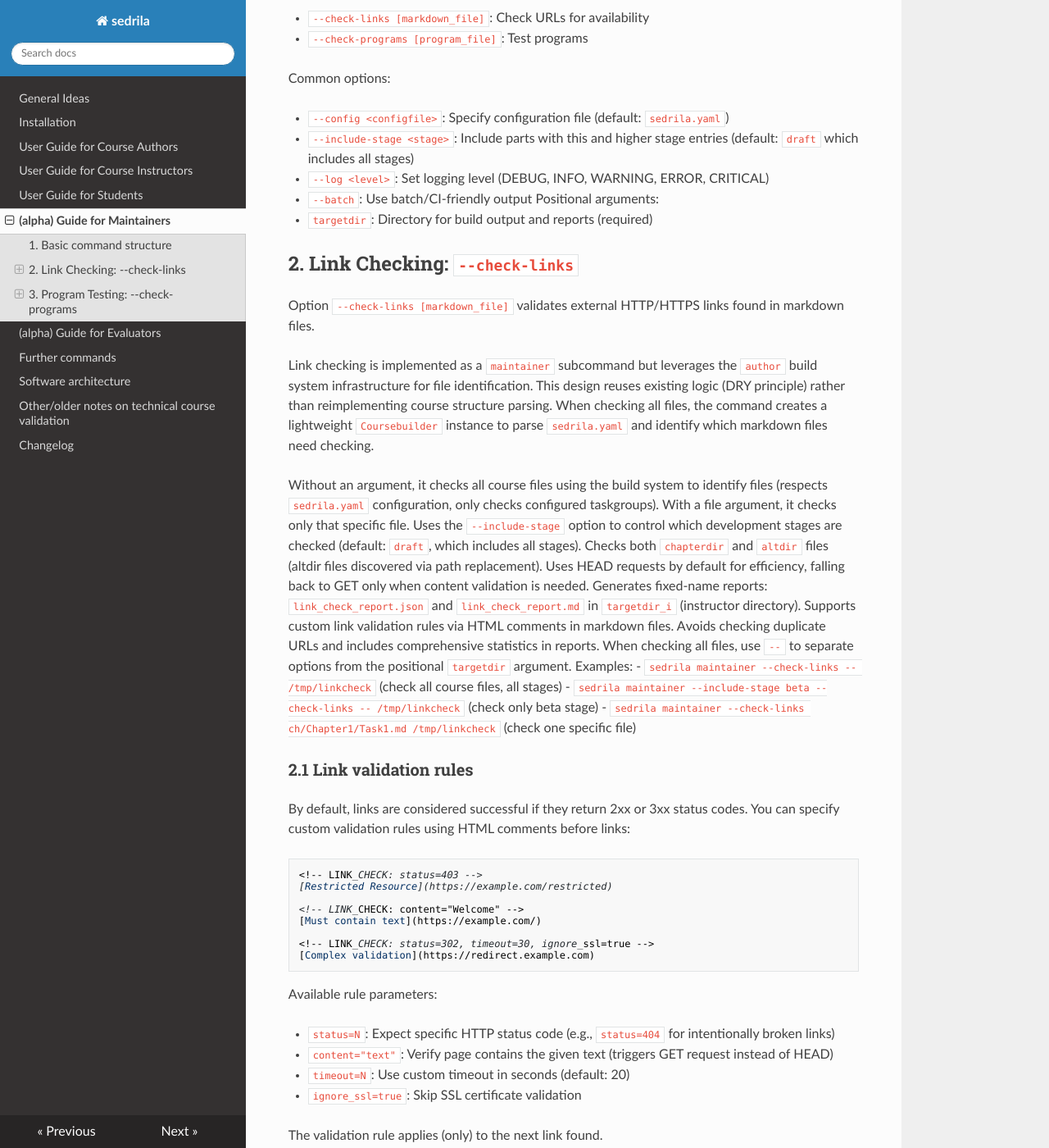
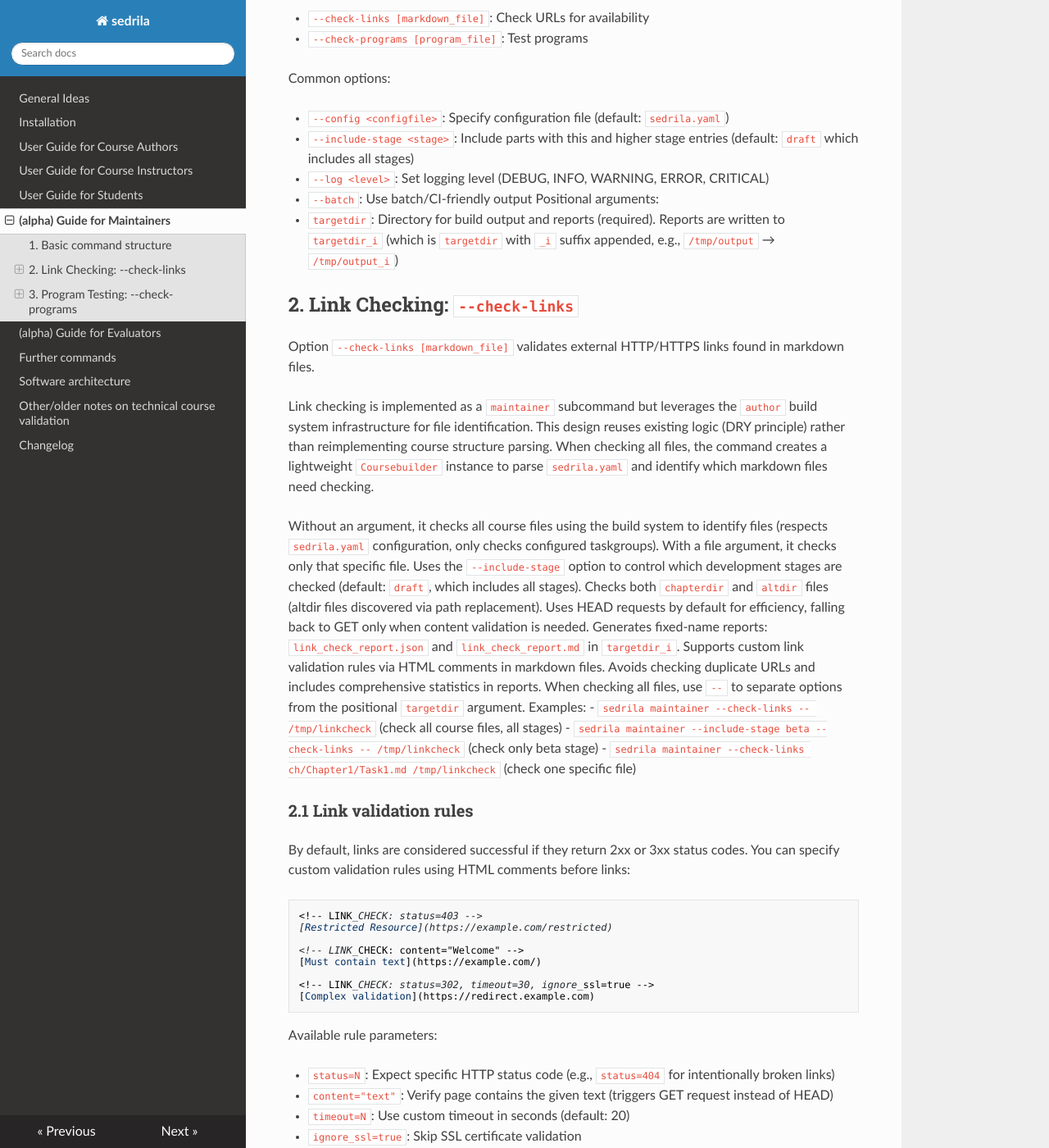
Before and after one commit to fubinf/sedrila, an MkDocs documentation site: the page built from docs/maintainers.md, in a window 1280 px wide and 1400 px high, scrolled down 733 px. Shown: the whole window at 82% size. Built offline with MkDocs 1.6.1, drawn with Linux system fonts in a browser that asks for light colours; nearby versions of some CDN libraries; some of the changed text lies outside the part shown.

Commit message:
fix: #30, Further explanation of targetdir_i

```diff
--- a/docs/maintainers.md
+++ b/docs/maintainers.md
@@ -34,7 +34,7 @@ Common options:
 - `--log <level>`: Set logging level (DEBUG, INFO, WARNING, ERROR, CRITICAL)
 - `--batch`: Use batch/CI-friendly output
 Positional arguments:
-- `targetdir`: Directory for build output and reports (required)
+- `targetdir`: Directory for build output and reports (required). Reports are written to `targetdir_i` (which is `targetdir` with `_i` suffix appended, e.g., `/tmp/output` → `/tmp/output_i`)
 
 ## 2. Link Checking: `--check-links`
 
@@ -52,7 +52,7 @@ With a file argument, it checks only that specific file.
 Uses the `--include-stage` option to control which development stages are checked (default: `draft`, which includes all stages).
 Checks both `chapterdir` and `altdir` files (altdir files discovered via path replacement).
 Uses HEAD requests by default for efficiency, falling back to GET only when content validation is needed.
-Generates fixed-name reports: `link_check_report.json` and `link_check_report.md` in `targetdir_i` (instructor directory).
+Generates fixed-name reports: `link_check_report.json` and `link_check_report.md` in `targetdir_i`.
 Supports custom link validation rules via HTML comments in markdown files.
 Avoids checking duplicate URLs and includes comprehensive statistics in reports.
 When checking all files, use `--` to separate options from the positional `targetdir` argument.
@@ -97,7 +97,7 @@ How it works:
 - **Default behavior**: Programs with found test pairs are automatically tested if no markup is present
 - **Markup-based configuration**: Use HTML comments in task `.md` files to control test behavior (skip, partial skip, command override)
 - **Multi-command testing**: Executes ALL testable commands from `.prot` files and verifies output
-- **Report generation**: Creates `program_test_report.json` and `program_test_report.md` in `targetdir_i` (instructor directory)
+- **Report generation**: Creates `program_test_report.json` and `program_test_report.md` in `targetdir_i`
 
 Examples:
 - `sedrila maintainer --check-programs -- /tmp/progtest` (test all programs)
```
